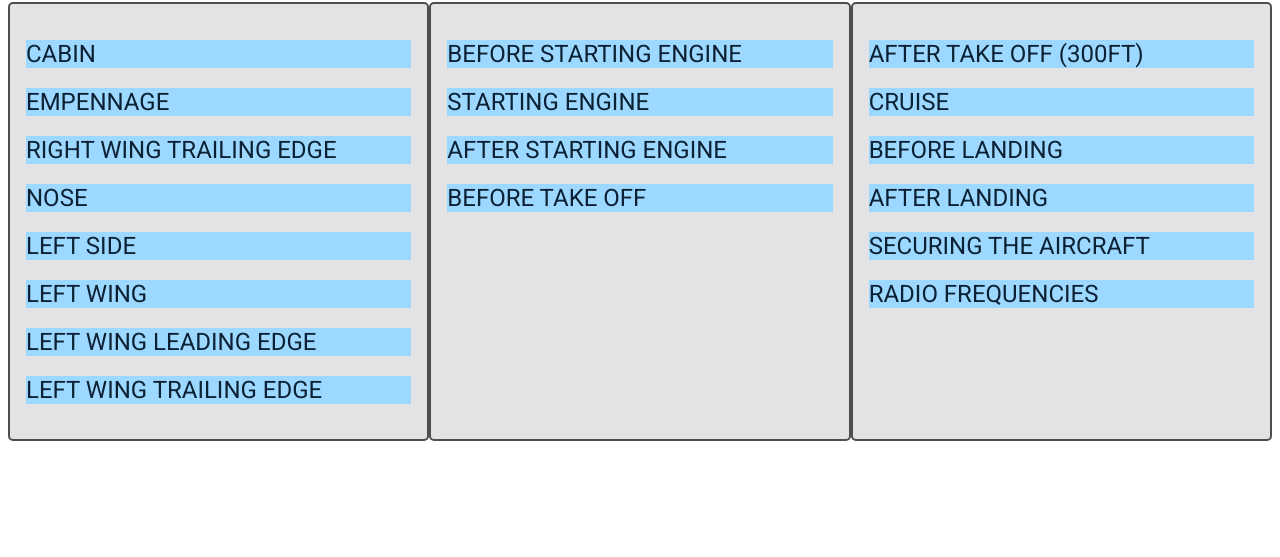
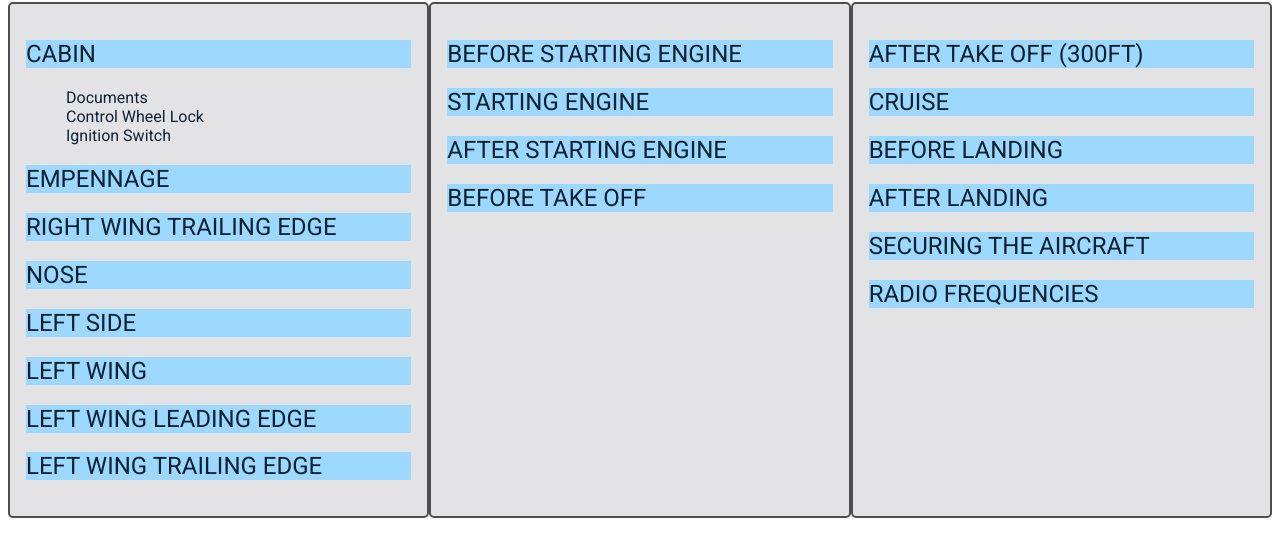
Before and after one commit to jordanleegraham17/flight-checklist-c152, a plain HTML site: page index.html in a window 1280 px wide. Shown: the part 137-694 px from the top of the page. Drawn offline with Linux system fonts and the light colour scheme; a web font is replaced by a local one.

Commit message:
Beginning adding checklist items, will need to seperate each section into 2 parts, one for items and one for actions.

```diff
--- a/index.html
+++ b/index.html
@@ -24,6 +24,13 @@
     <div class="main-container">
       <div class="main-left">
         <h2>CABIN</h2>
+        <div class="checklist-item">
+          <ul>
+            <li>Documents</li>
+            <li>Control Wheel Lock</li>
+            <li>Ignition Switch</li>
+          </ul>
+        </div>
         <h2>EMPENNAGE</h2>
         <h2>RIGHT WING TRAILING EDGE</h2>
         <h2>NOSE</h2>
--- a/style.css
+++ b/style.css
@@ -67,3 +67,9 @@ h2 {
     padding: 1em;
     color: #d9480f;
 }
+
+ul {
+    color: #0c2134;
+    list-style: none;
+
+}
```
